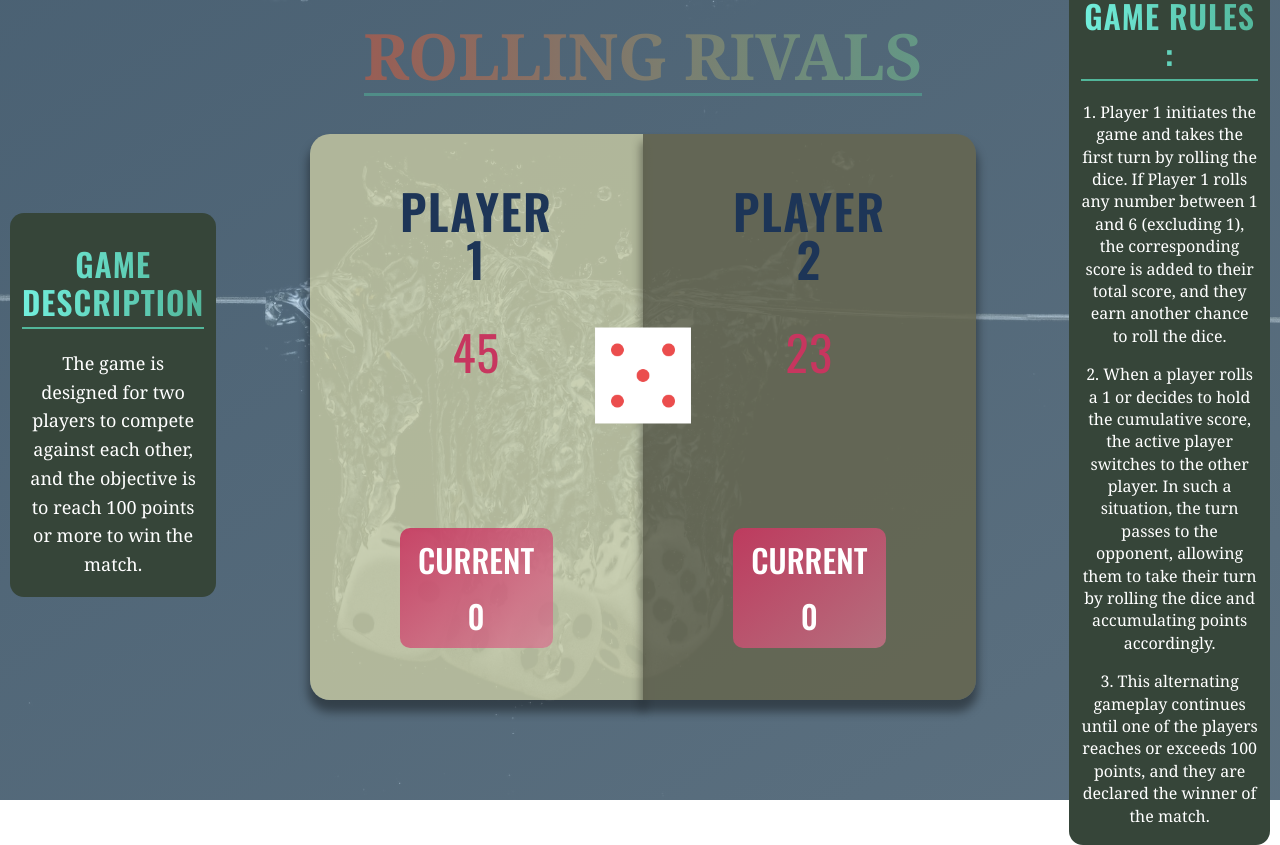
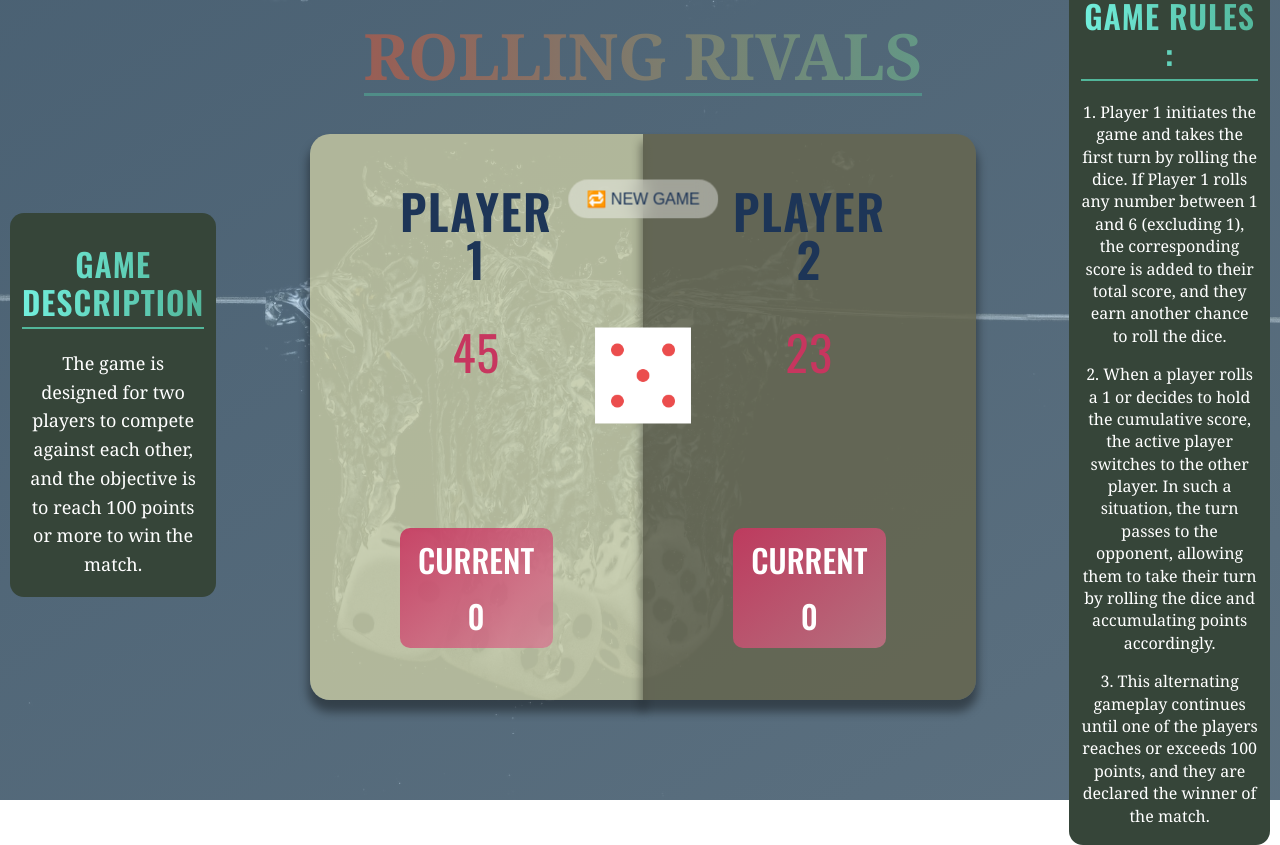
Before and after one commit to PrayagTandon/Rolling-rivals, a website: page index.html in a window 1280 px wide. Drawn offline with nearby package versions, Linux system fonts and the light colour scheme.

Commit message:
Styling the buttons

```diff
--- a/index.html
+++ b/index.html
@@ -99,6 +99,10 @@
         <section class="dice-box">
           <img src="Img/dice-5.png" alt="Playing dice" class="dice-img" />
         </section>
+
+        <section class="box--new-game">
+          <button type="reset" class="btn btn--reset">🔁 New Game</button>
+        </section>
       </main>
 
       <!-- FOOTER
--- /dev/null
+++ b/sass/components/_btn-box.scss
@@ -0,0 +1,12 @@
+@use "../abstracts/" as *;
+@use "../base/" as *;
+
+.box {
+
+    &--new-game {
+        position: absolute;
+        top: 15%;
+        left: 50%;
+        transform: translate(-50%, -50%);
+    }
+}
--- /dev/null
+++ b/sass/components/_game-btn.scss
@@ -0,0 +1,19 @@
+@use "../abstracts/" as *;
+@use "../base/" as *;
+
+.btn {
+
+    cursor: pointer;
+
+    &--reset {
+        border: none;
+        padding: 1rem 1.8rem;
+        border-radius: 2rem;
+        font-size: 1.6rem;
+        text-transform: uppercase;
+        color: $color-dark-3;
+        font-weight: 500;
+        background-color: rgba($color-white , .4);
+        backdrop-filter: blur(10px);
+    }
+}
--- a/sass/main.scss
+++ b/sass/main.scss
@@ -8,7 +8,9 @@
 @forward "../sass/base/utilities";
 
 @forward "../sass/components/aside-text";
+@forward "../sass/components/btn-box";
 @forward "../sass/components/dice-img";
+@forward "../sass/components/game-btn";
 @forward "../sass/components/main-text-component";
 @forward "../sass/components/player-box";
 
```
Also changed, not shown: CSS/style.css, 1 other file.
